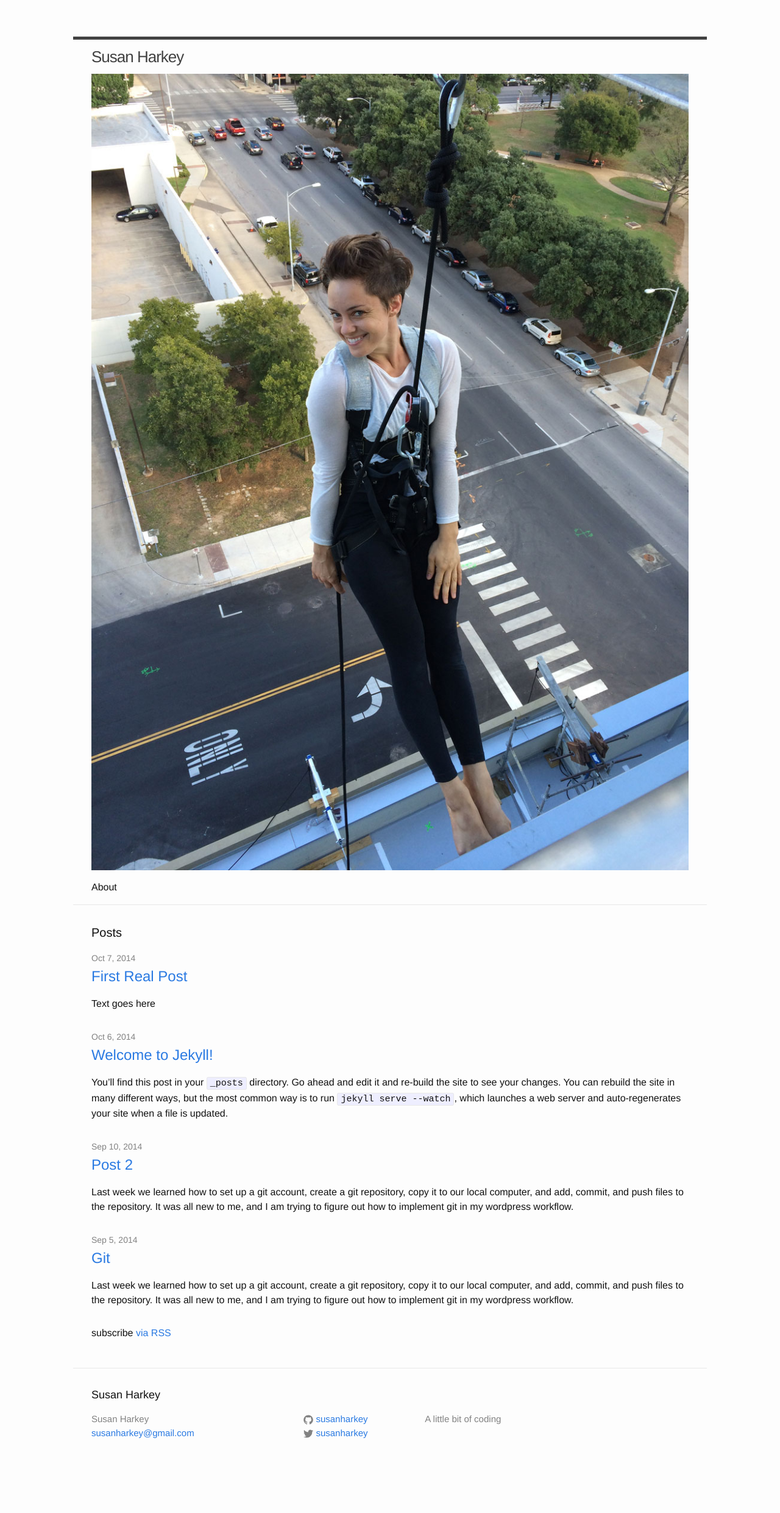
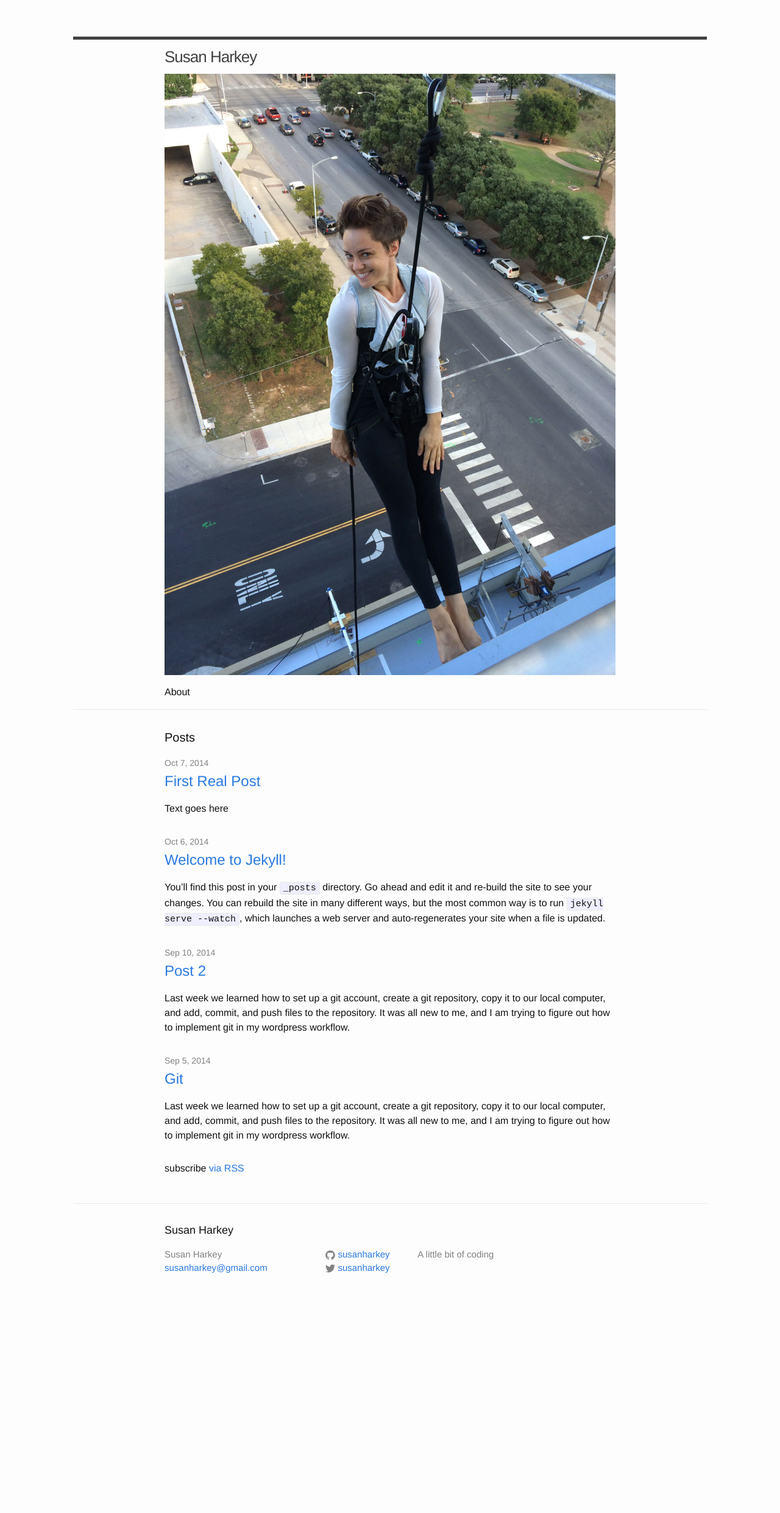
Before and after one commit to susanharkey/susanharkey.github.io, a Jekyll site: the page built from index.html, in a window 1280 px wide. Shown: the whole page at 61% size. Built offline with Jekyll 4.4.1, drawn with Linux system fonts in a browser that asks for light colours; after the commit the page ends 2211 px from its top, so only the background shows below that.

Commit message:
Testing site width

```diff
--- a/_sass/_base.scss
+++ b/_sass/_base.scss
@@ -153,8 +153,8 @@
  * Wrapper
  */
 .wrapper {
-    max-width: -webkit-calc(1040px - (#{$spacing-unit} * 2));
-    max-width:         calc(1040px - (#{$spacing-unit} * 2));
+    max-width: -webkit-calc(800px - (#{$spacing-unit} * 2));
+    max-width:         calc(800px - (#{$spacing-unit} * 2));
     margin-right: auto;
     margin-left: auto;
     padding-right: $spacing-unit;
```
